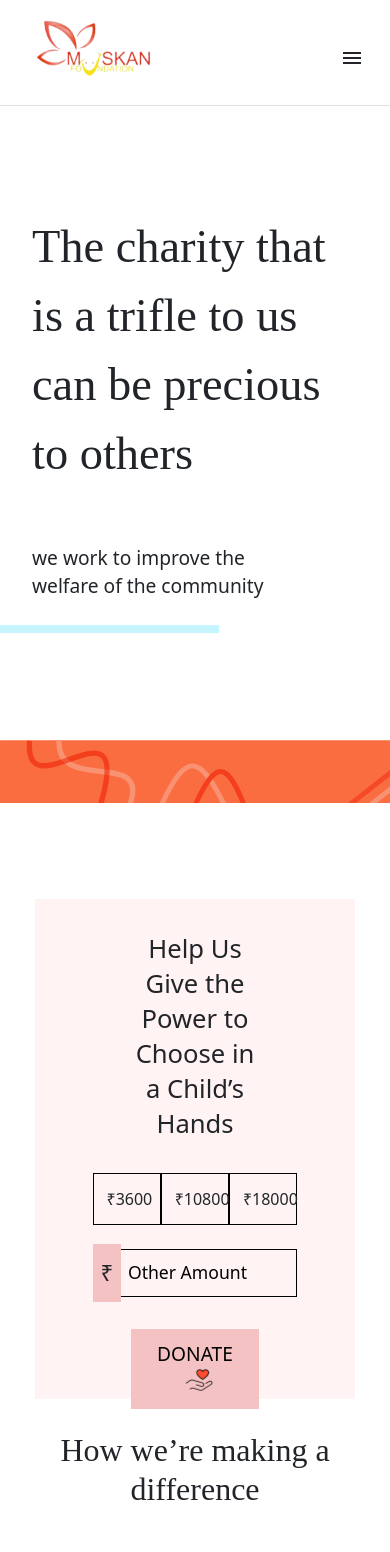
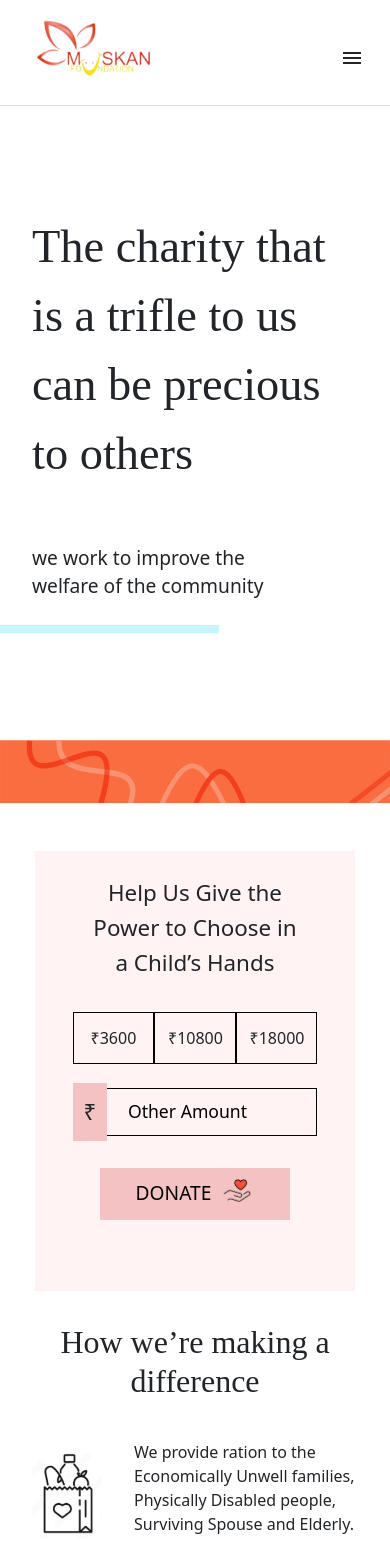
Before and after one commit to AdityaP68/MuskanFoundation-Frontend, a Next.js app: page / in a window 390 px wide. Shown: the top 1552 px of the page. Built offline with nearby package versions, Linux system fonts and the light colour scheme; a web font is replaced by a local one.

Commit message:
donation card fixed

```diff
--- a/components/donation/DonationForm.module.scss
+++ b/components/donation/DonationForm.module.scss
@@ -81,4 +81,23 @@
       margin-left: 0.5rem;
     }
   }
+
+  @media (max-width: 768px){
+    height: 440px;
+    padding: 1.5rem;
+    margin-top: 3rem;
+    h2{
+      width: 80%;
+      font-size: 1.4rem;
+    }
+    .amtBox{
+      width: 90%;
+    }
+    button{
+      width: 70%;
+    }
+    .amtValWrapper{
+      width: 90%;
+    }
+  }
 }
```
